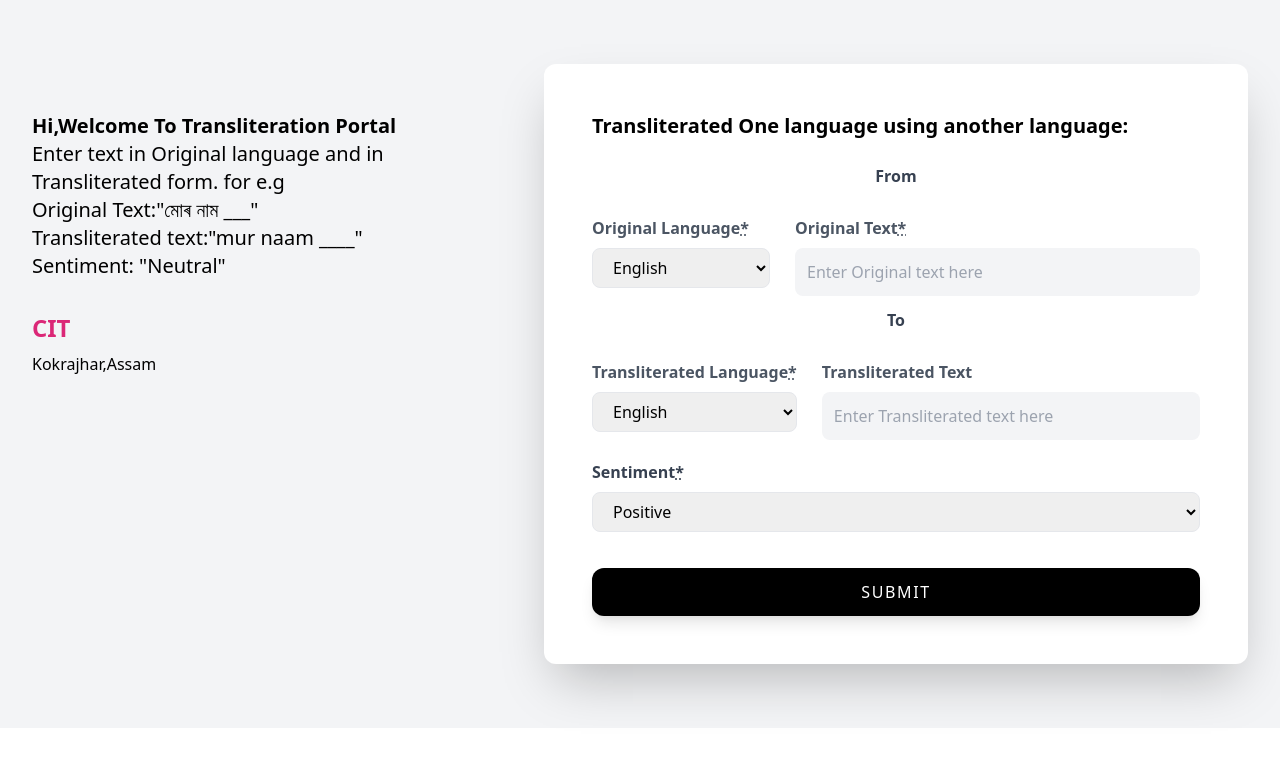
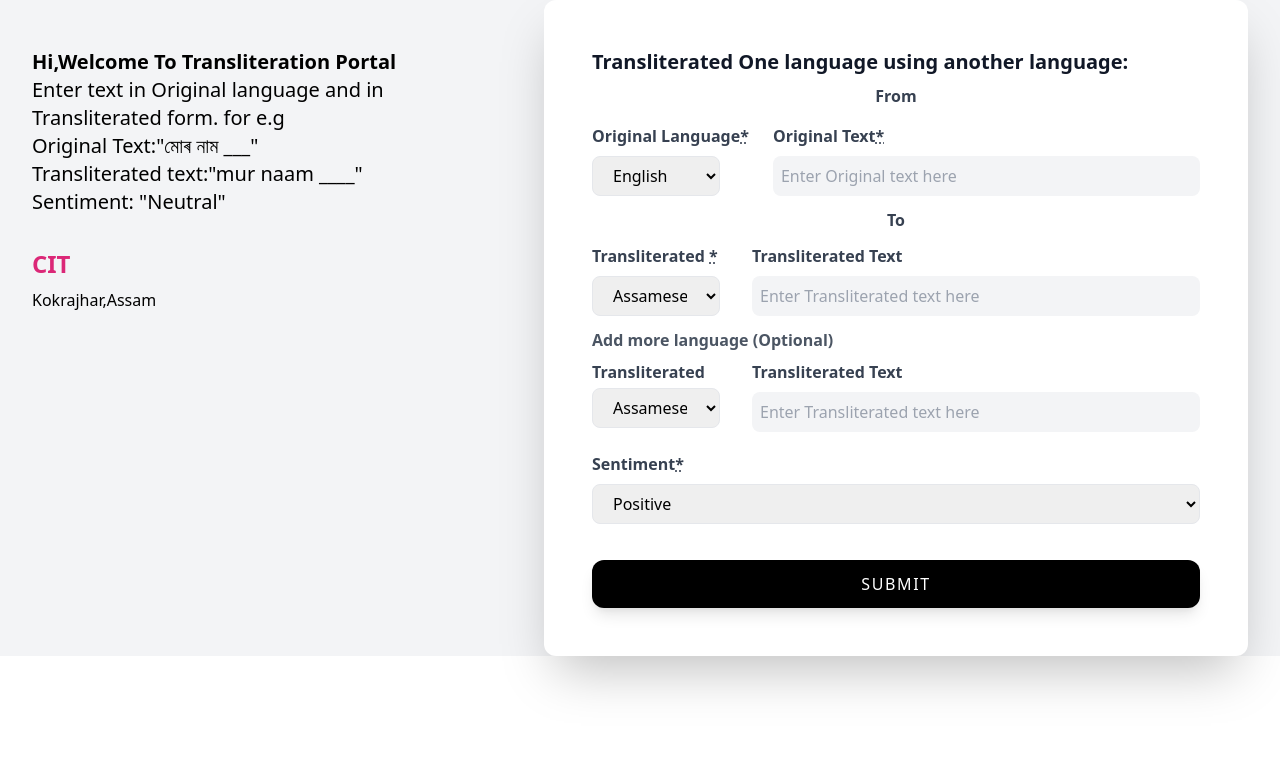
Before and after one commit to ManasBarman229/mongoAppTest, a Flask app: page / in a window 1280 px wide. Shown: the top 767 px of the page. Run offline with Flask 2, Linux system fonts and the light colour scheme.

Commit message:
added optional transliteration text filed

```diff
--- a/dataset_collect_web/static/css/float_alignment.css
+++ /dev/null
@@ -1,48 +0,0 @@
-#container {
-    float: left;
-
-}
-#Original-container{
-    padding-left: 25px;
-}
-@media only screen and (max-width: 900px) {
-    #container {
-        float: none;
-    }
-        #Original {
-            padding-right:0;
-        }
-
-}
-@media only screen and (max-width: 900px) {
-        #Original-container {
-            padding-left: 0;
-        }
-
-}
-#container_2 {
-    float: left;
-
-}
-
-#transliterate_container {
-    padding-left: 25px;
-}
-
-@media only screen and (max-width: 900px) {
-    #container_2 {
-        float: none;
-    }
-        #transliterate_container {
-            padding-left: 0;
-        }
-
-
-}
-
-/* @media only screen and (max-width: 900px) {
-    #transliterate_container {
-        padding-left: 0;
-    } */
-
-}
--- a/dataset_collect_web/templates/index.html
+++ b/dataset_collect_web/templates/index.html
@@ -6,13 +6,13 @@
     <meta name="viewport" content="width=device-width, initial-scale=1.0">
     <link href="https://unpkg.com/tailwindcss@^1.0/dist/tailwind.min.css" rel="stylesheet" />
     <link rel="shortcut icon" href="/static/img/favicon-16x16.png" type="image/x-icon">
-    <link rel="stylesheet" href="/static/css/float_alignment.css">
+    <!-- <link rel="stylesheet" href="/static/css/float_alignment.css"> -->
     <title>Dataset collection</title>
 
 </head>
-<body>
+<body >
     <section class="bg-gray-100">
-        <div class="px-4 py-16 mx-auto max-w-screen-xl sm:px-6 lg:px-8">
+        <div class="px-4 py-15 mx-auto max-w-screen-xl sm:px-6 lg:px-8">
             <div class="grid grid-cols-1 gap-x-16 gap-y-8 lg:grid-cols-5">
                 <div class="lg:py-12 lg:col-span-2">
                     <h1 class="text-xl font-semibold">
@@ -33,19 +33,19 @@
                 </div>
 
                 <div class="p-8 bg-white rounded-xl shadow-2xl lg:p-12 lg:col-span-3">
-                    <h1 class="text-xl font-semibold">
+                    <h1 class="text-xl font-semibold text-gray-900">
                         Transliterated One language using  another language:
                     </h1>
-                    <form  form id="survey-form" method="POST" action="/data"  class="mt-6">
+                    <form  form id="survey-form" method="POST" action="/data"  class="mt-2">
                         <div class="flow-root">
                             <!--original text and language container-->
-                            <h2 class="text-center text-l pb-5 font-semibold text-gray-700">
+                            <h2 class="text-center text-l pb-2 font-semibold text-gray-700">
                                 From
                             </h2>
-                            <div id="container" class="flex flex-col mb-3">
-                                <label class="font-semibold text-gray-600 py-2"> Original Language<abbr title="required">*</abbr></label>
+                            <div class="flex flex-col mb-3 md:float-left">
+                                <label class="font-semibold text-gray-700 py-2"> Original Language<abbr title="required">*</abbr></label>
                                 <select
-                                    class="block w-full bg-grey-lighter text-grey-darker border border-grey-lighter rounded-lg h-10 px-4 md:w-full"
+                                    class="block w-full bg-grey-lighter text-grey-darker border border-grey-lighter rounded-lg h-10 px-4 md:w-32"
                                     required="required" name="Language" id="Language">
                                     <option disabled value class="block mt-2 text-base font-semibold text-gray-700">Select Language</option>
                                     <option value="English" class="block mt-2 text-base font-semibold text-gray-700">English</option>
@@ -54,45 +54,70 @@
                                     <option value="Bodo" class="block mt-2 text-base font-semibold text-gray-700">Bodo</option>
                                 </select>
                             </div>
-                            <div id="Original-container" class="flex flex-col mb-3 ">
-                                <label for="Original" class="  mt-2 font-semibold text-gray-600 ">Original Text<abbr title="required">*</abbr></label>
+                            <div class="flex flex-col mb-3 md:pl-6">
+                                <label for="Original" class="  mt-2 font-semibold text-gray-700 ">Original Text<abbr title="required">*</abbr></label>
                                 <input id="Original" type="text" name="Original" placeholder="Enter Original text here"
-                                    class="block  p-3 mt-2 text-gray-700 bg-gray-100 appearance-none focus:outline-none focus:bg-gray-200 focus:shadow-inner rounded-lg"
+                                    class="block  p-2 mt-2 text-gray-700 bg-gray-100 appearance-none focus:outline-none focus:bg-gray-200 focus:shadow-inner rounded-lg"
                                     required />
                             </div>
                         </div>
 
 
                         <div class="flow-root">
-                            <h2 class=" text-center pb-5 text-l font-semibold text-gray-700">
+                            <h2 class=" text-center pb-1 text-l font-semibold text-gray-700">
                                 To
                             </h2>
                             <!--Transliterate text and language container-->
-                            <div id="container_2" class="flex flex-col mb-3">
-                                <label class="font-semibold text-gray-600 py-2"> Transliterated Language<abbr title="required">*</abbr></label>
+                            <div class="flex flex-col mb-3 md:float-left">
+                                <label class="font-semibold text-gray-700 py-2"> Transliterated <abbr title="required">*</abbr></label>
                                 <select
-                                    class="block w-full bg-grey-lighter text-grey-darker border border-grey-lighter rounded-lg h-10 px-4 md:w-full"
+                                    class="block w-full bg-grey-lighter text-grey-darker border border-grey-lighter rounded-lg h-10 px-4 md:w-32"
                                     required="required" name="Language" id="Language">
                                     <option disabled value class="block mt-2 text-base font-semibold text-gray-700">Select Language</option>
-                                    <option value="English" class="block mt-2 text-base font-semibold text-gray-700">English</option>
                                     <option value="Assamese" class="block mt-2 text-base font-semibold text-gray-700">Assamese</option>
                                     <option value="Bengali" class="block mt-2 text-base font-semibold text-gray-700">Bengali</option>
                                     <option value="Bodo" class="block mt-2 text-base font-semibold text-gray-700">Bodo</option>
                                 </select>
                             </div>
-                            <div id="transliterate_container" class="flex flex-col mb-3 ">
-                                <label for="Transliterated" class="block mt-2 font-semibold text-gray-600 ">Transliterated
+                            <div class="flex flex-col mb-3 md:pl-8">
+                                <label for="Transliterated" class="block mt-2 font-semibold text-gray-700 ">Transliterated
                                     Text</label>
-                                <input id="Transliterated" type="text" name="Transliterated" placeholder="Enter Transliterated text here"
-                                    class="block w-full p-3 mt-2 text-gray-600 bg-gray-100 appearance-none focus:outline-none focus:bg-gray-200 focus:shadow-inner rounded-lg"
+                                <input type="text" name="Transliterated" placeholder="Enter Transliterated text here"
+                                    class="block w-full p-2 mt-2 text-gray-600 bg-gray-100 appearance-none focus:outline-none focus:bg-gray-200 focus:shadow-inner rounded-lg"
+                                    required />
+                            </div>
+                        </div>
+                        <!--optional input field-->
+                        <div class="flow-root">
+                            <p class=" text-left pt-0 pb-2 text-base font-semibold text-gray-600">
+                                Add more language (Optional)
+                            </p>
+                            <!--Transliterate text and language container-->
+                            <div class="flex flex-col mb-3 md:float-left">
+                                <label class="font-semibold text-gray-700 pb-1"> Transliterated</label>
+                                <select
+                                    class="block w-full bg-grey-lighter text-grey-darker border border-grey-lighter rounded-lg h-10 px-4 md:w-32"
+                                    name="Language" id="Language">
+                                    <option disabled value class="block mt-2 text-base font-semibold text-gray-700">Select Language</option>
+                                    <option value="Assamese" class="block mt-2 text-base font-semibold text-gray-700">Assamese</option>
+                                    <option value="Bengali" class="block mt-2 text-base font-semibold text-gray-700">Bengali</option>
+                                    <option value="Bodo" class="block mt-2 text-base font-semibold text-gray-700">Bodo</option>
+                                </select>
+                            </div>
+                            <div class="flex flex-col mb-3 md:pl-8">
+                                <label for="Transliterated" class="block mt-0 font-semibold text-gray-700 ">Transliterated
+                                    Text</label>
+                                <input type="text" name="Transliterated" placeholder="Enter Transliterated text here"
+                                    class="block w-full p-2 mt-2 text-gray-600 bg-gray-100 appearance-none focus:outline-none focus:bg-gray-200 focus:shadow-inner rounded-lg"
                                     required />
                             </div>
                         </div>
 
 
 
+
                         <div class="w-full flex flex-col mb-3">
-                            <label class="font-bold text-gray-700 py-2">Sentiment<abbr title="required">*</abbr></label>
+                            <label class="font-semibold text-gray-700 py-2">Sentiment<abbr title="required">*</abbr></label>
                             <select
                                 class="block w-full bg-grey-lighter text-grey-darker border border-grey-lighter rounded-lg h-10 px-4 md:w-full"
                                 required="required" name="Sentiment" id="Sentiment">
```
Also changed, not shown: dataset_collect_web/templates/search.html (added, +54 -0 lines), 1 other file.
